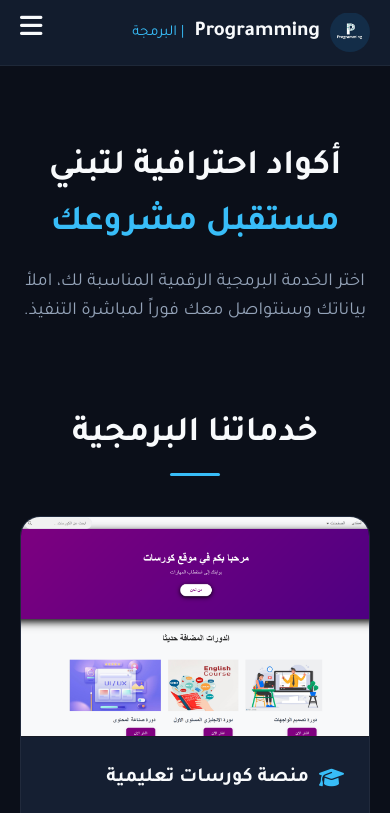
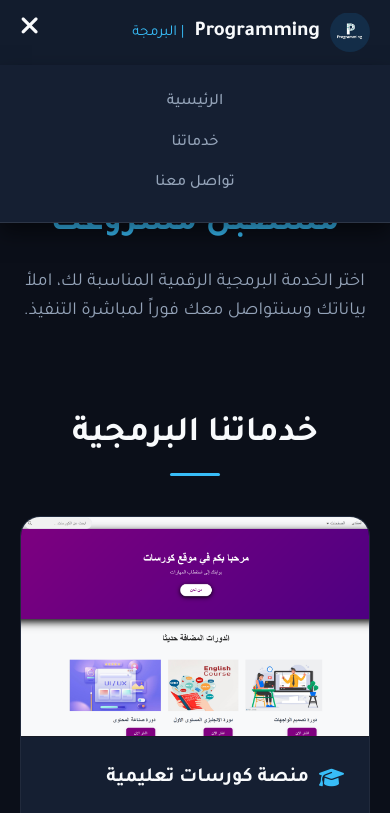
Before and after one commit to ytuyn/programing-digital-solutions-prg-prg, a plain HTML site: page index.html in a window 390 px wide. Both pictures are taken after a click on the element 31 px from the left and 32 px from the top of the page. Shown: the top 813 px of the page. Drawn offline with Linux system fonts and the light colour scheme.

Commit message:
Add files via upload

```diff
--- a/index.html
+++ b/index.html
@@ -17,7 +17,9 @@
             <img src="programming.jpg" alt="Programming Logo">
             <div class="brand-name">Programming <span>| البرمجة</span></div>
         </a>
-            <ul class="nav-links">
+
+        <!-- أضيفي id="nav-links" هنا تماماً -->
+        <ul class="nav-links" id="nav-links">
             <li><a href="#">الرئيسية</a></li>
             <li><a href="#projects">خدماتنا</a></li>
             <li><a href="#contact-section">تواصل معنا</a></li>
@@ -26,7 +28,6 @@
         <div class="hamburger" id="hamburger">
             <i class="fa-solid fa-bars"></i>
         </div>
-
     </div>
 </nav>
 
--- a/style.css
+++ b/style.css
@@ -477,23 +477,22 @@
 }
 
 /* ==========================================
-   تنسيقات قائمة البرجر والجوال
+   تنسيقات قائمة البرجر والجوال (مُعدّلة)
    ========================================== */
 
-/* إخفاء زر البرجر في الشاشات الكبيرة */
 .hamburger {
     display: none;
     font-size: 1.6rem;
     color: var(--text-main);
     cursor: pointer;
     transition: color 0.3s ease;
+    z-index: 1001; /* لضمان ظهور الزر فوق أي شيء */
 }
 
 .hamburger:hover {
     color: var(--accent-color);
 }
 
-/* تنسيقات الشاشات الصغيرة (الجوال) */
 @media (max-width: 768px) {
     .hamburger {
         display: block; /* إظهار زر البرجر في الجوال */
@@ -510,20 +509,20 @@
         gap: 20px;
         padding: 25px 0;
         border-bottom: 1px solid rgba(255, 255, 255, 0.1);
-        box-shadow: 0 10px 20px rgba(0, 0, 0, 0.4);
+        box-shadow: 0 10px 20px rgba(0, 0, 0, 0.5);
+        z-index: 1000; /* لجعل القائمة تظهر فوق كروت الخدمات والهيرو */
 
-        /* إخفاء القائمة افتراضياً بالتحريك */
-        display: flex;
+        /* إخفاء القائمة افتراضياً */
+        display: none;
         opacity: 0;
-        pointer-events: none;
         transform: translateY(-10px);
-        transition: all 0.3s ease;
+        transition: opacity 0.3s ease, transform 0.3s ease;
     }
 
     /* كلاس تفعيل القائمة عند الضغط على زر البرجر */
     .nav-links.active {
+        display: flex !important;
         opacity: 1;
-        pointer-events: auto;
         transform: translateY(0);
     }
 }
```
Lines whose indentation alone changed are shown as unchanged.
